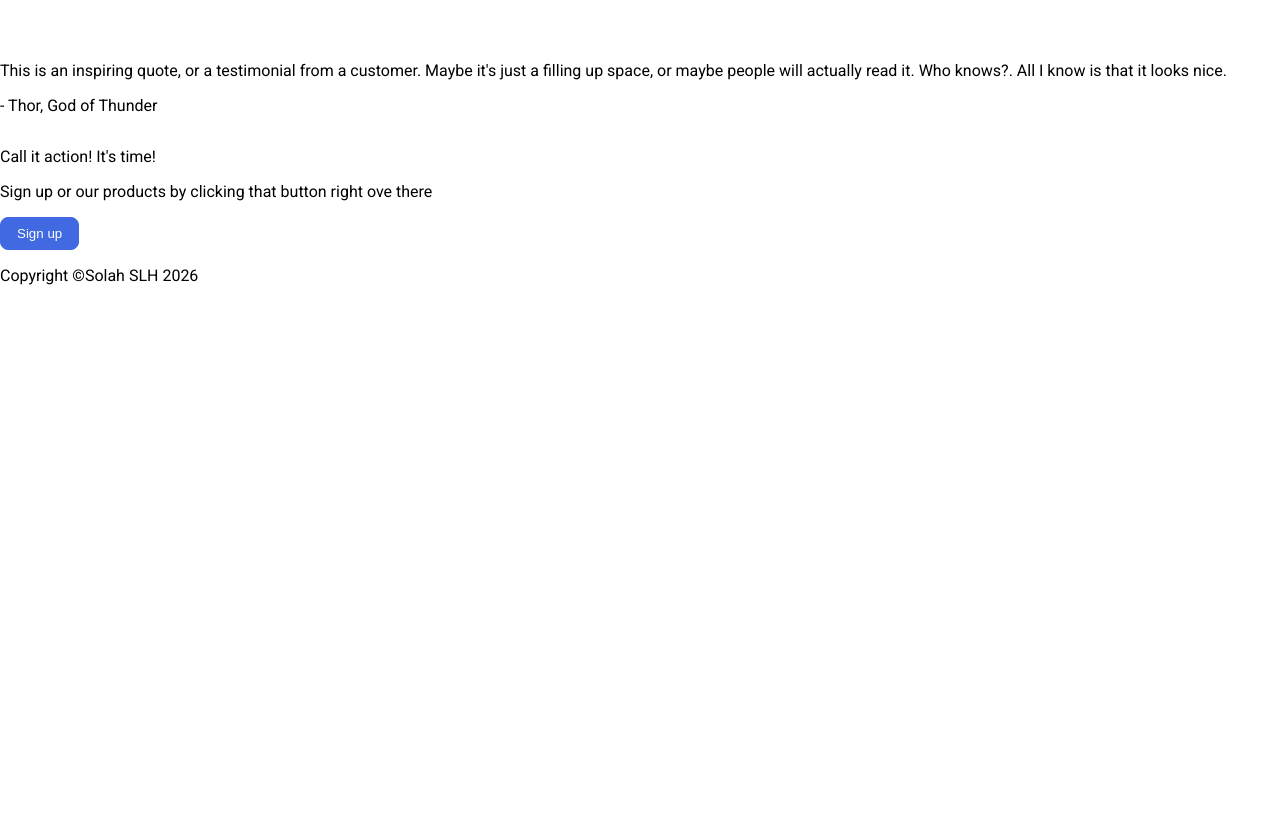
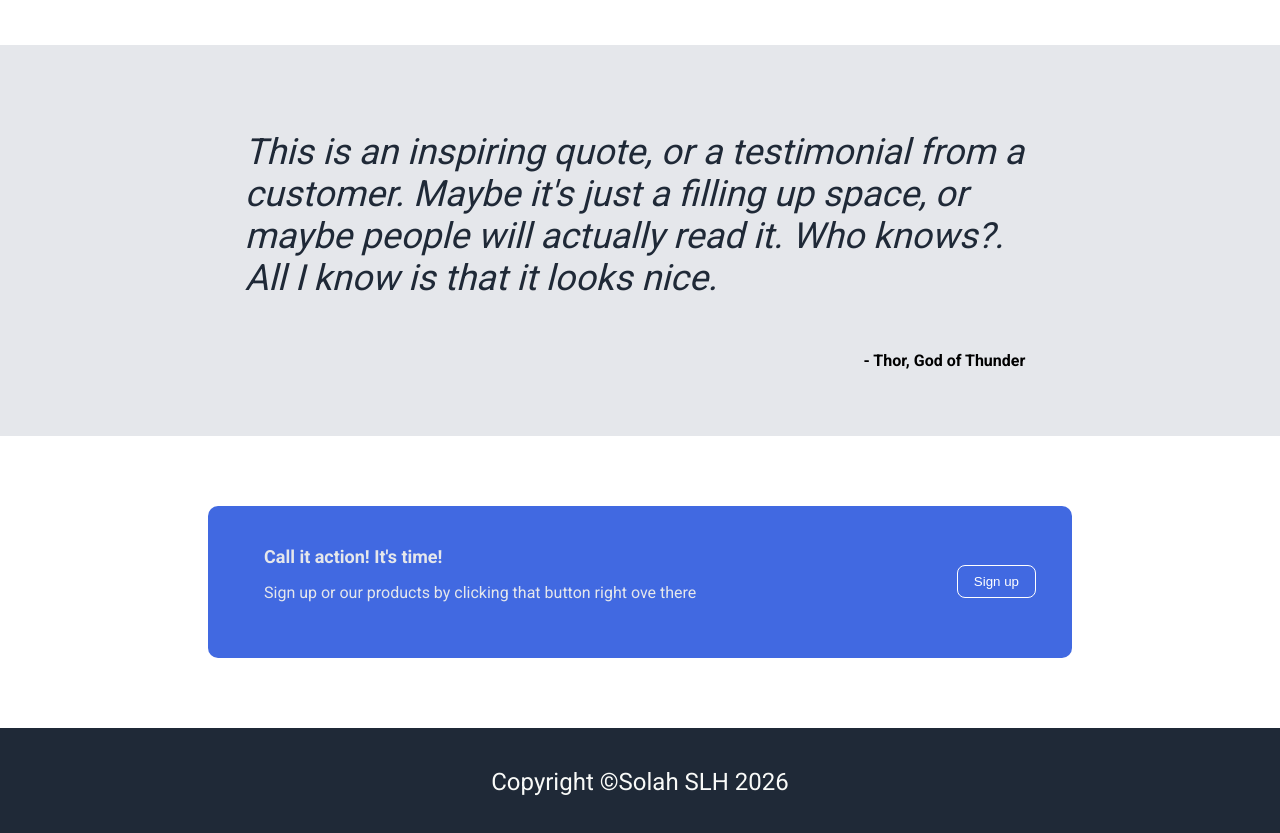
Before and after one commit to solah5/landing-page, a plain HTML site: page index.html in a window 1280 px wide. Shown: the part 1058-1891 px from the top of the page. Before the commit the page ends 1359 px from the top, so only its background shows below. Drawn offline with Linux system fonts and the light colour scheme.

Commit message:
add style to quote section, signup section, and footer section

```diff
--- a/style.css
+++ b/style.css
@@ -68,7 +68,7 @@ a {
     width: 50%;
 }
 
-button {
+.button-hero {
     cursor: pointer;
     padding: 8px 16px;
     border-radius: 8px;
@@ -117,3 +117,88 @@ img {
   width: 150px;
   height: 150px;
 }
+
+/* quote section */
+.quote-container {
+    background-color: #E5E7EB;
+    display: flex;
+    justify-content: center;
+    align-items: center;
+    padding: 50px;
+}
+
+.quote {
+    display: flex;
+    flex-direction: column;
+    width: 67%;
+}
+
+.main-quote {
+    font-size: 36px;
+    color: #1F2937;
+    font-weight: 300;
+    font-style: italic;
+}
+
+.attr {
+    font-weight: bold;
+    text-align: right;
+    padding-right: 10px;
+}
+
+/* signup section */
+
+.signup-container {
+    display: flex;
+    justify-content: center;
+}
+
+.signup {
+    width: 65%;
+    height: 120px;
+    margin: 70px;
+    padding: 16px;
+    display: flex;
+    justify-content: space-between;
+    align-items: center;
+    background-color: royalblue;
+    border-radius: 10px;
+}
+
+.signup-left {
+    margin: 40px;
+    color: #E5E7EB;
+}
+
+.main-signup {
+    font-size: 18px;
+    margin: 0;
+    font-weight: 600;
+}
+
+.signup-right {
+    margin: 20px;
+}
+
+.signup .button-signup {
+    cursor: pointer;
+    padding: 8px 16px;
+    border-radius: 8px;
+    background: royalblue;
+    border: 1px solid white;
+    color: white;
+}
+
+/* footer section */
+.footer {
+    display: flex;
+    justify-content: center;
+    align-items: center;
+    background-color: #1F2937;
+    padding: 16px 120px;
+}
+
+.footer p {
+    font-size: 24px;
+    color: #F9FAF8;
+}
```
